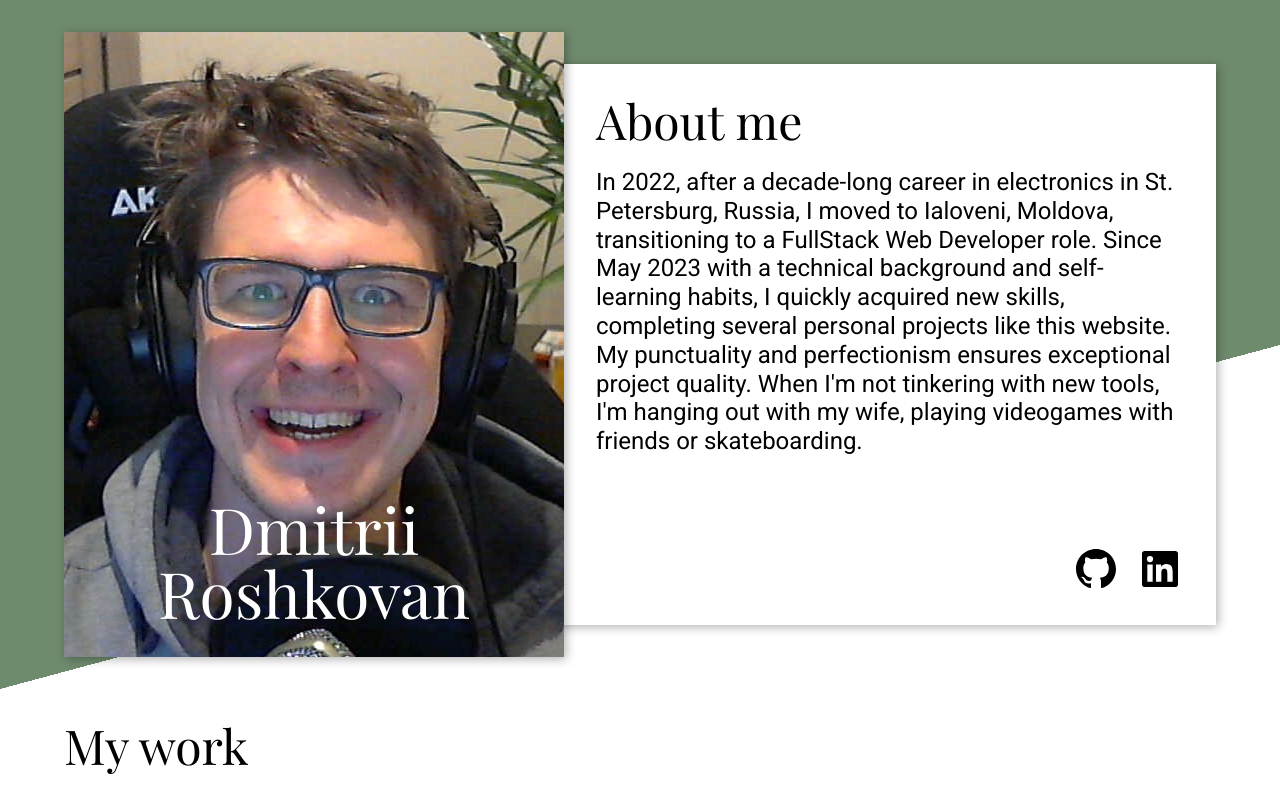
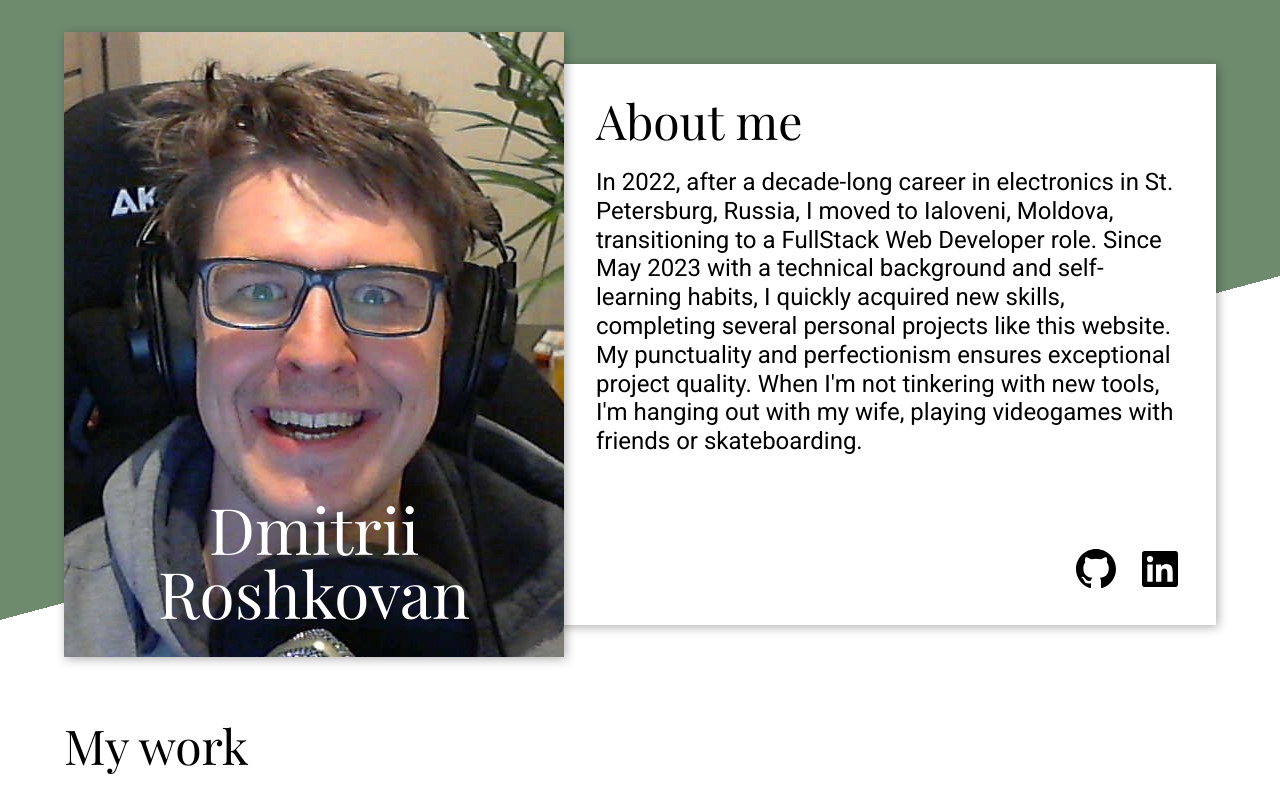
Before and after one commit to d1r0l/Portfolio-V1, a website built with Vite: page index.html in a window 1280 px wide. Shown: the top 800 px of the page. Built offline with nearby package versions, Linux system fonts and the light colour scheme; a web font is replaced by a local one.

Commit message:
fixed header background padding

```diff
--- a/style.css
+++ b/style.css
@@ -248,18 +248,29 @@ header {
   position: relative;
 }
 
-header::after {
+header::before {
   content: '';
   display: block;
   position: absolute;
   left: 0;
-  top: 50%;
+  top: 40%;
   width: 100%;
   height: 50%;
   background-image:
     linear-gradient(to top left,
       var(--color-background) 50%,
       #00000000 50%);
+}
+
+header::after {
+  content: '';
+  display: block;
+  position: absolute;
+  left: 0;
+  top: 90%;
+  width: 100%;
+  height: 12%;
+  background-color: var(--color-background);
 }
 
 header > div {
@@ -591,6 +602,15 @@ footer .show {
     background-color: var(--color-background);
   }
 
+  header::before {
+    left: calc(var(--gap-default-width) * -1);
+    top: -100%;
+    width: calc(100% + var(--gap-default-width) * 2);
+    height: calc(100% + 100vw / 2);
+    background-color: var(--color-primary);
+    background-image: unset;
+  }
+
   header::after {
     left: calc(var(--gap-default-width) * -1);
     top: calc(100vw / 2);
@@ -600,17 +620,6 @@ footer .show {
       linear-gradient(to top left,
         #00000000 50%,
         var(--color-primary) 50%);
-  }
-
-  header::before {
-    content: '';
-    display: block;
-    position: absolute;
-    left: calc(var(--gap-default-width) * -1);
-    top: -100%;
-    width: calc(100% + var(--gap-default-width) * 2);
-    height: calc(100% + 100vw / 2);
-    background-color: var(--color-primary);
   }
 
   .header-photo-container > picture {
```
